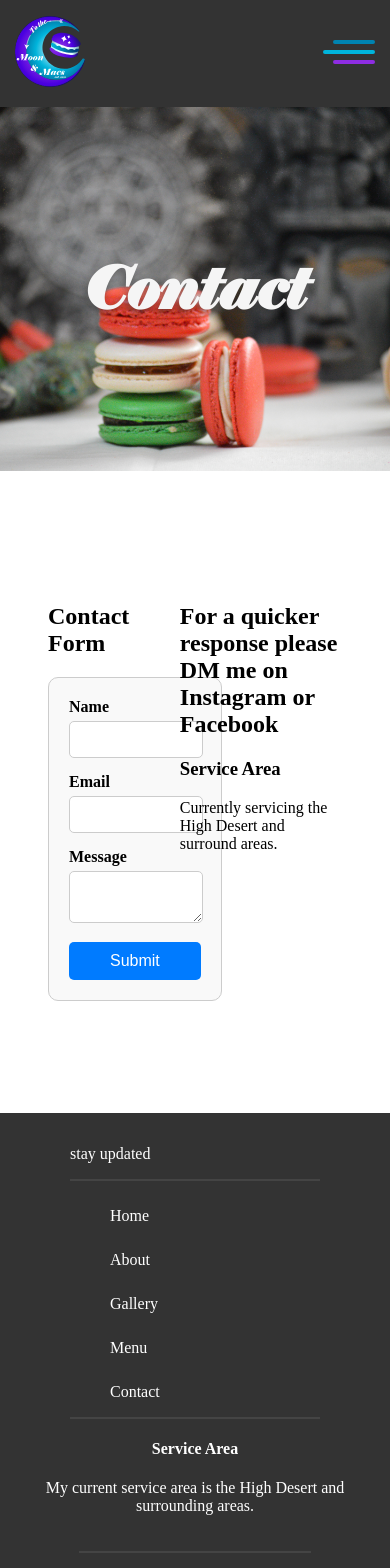
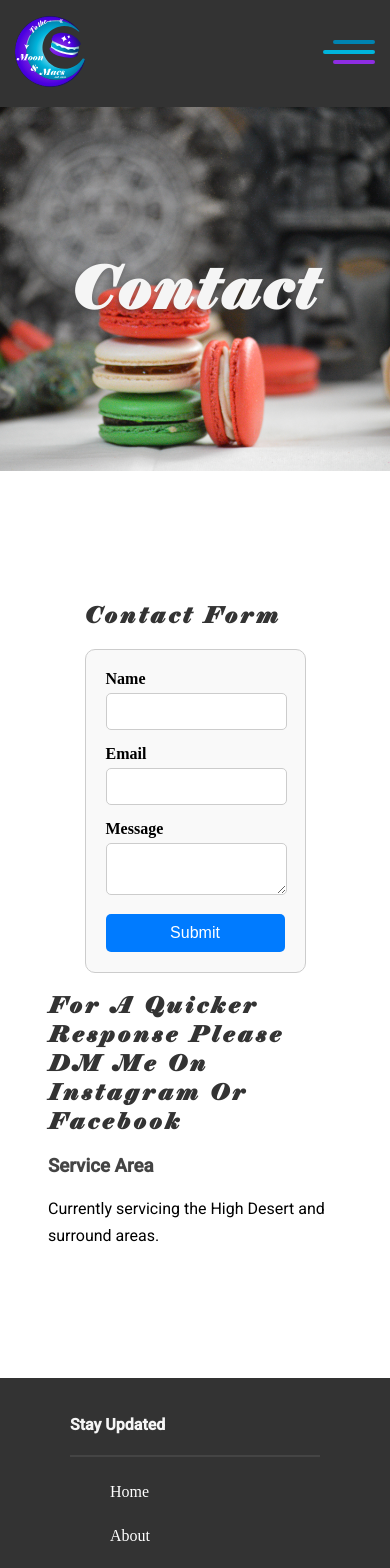
Before and after one commit to Aleroms/MoonyMacs, a React (Vite) app: page /contact in a window 390 px wide. Shown: the top 1568 px of the page. Built offline with nearby package versions, Linux system fonts and the light colour scheme.

Commit message:
added elephant font to headers and fixes some responsiveness issues

```diff
--- a/index.html
+++ b/index.html
@@ -1,8 +1,14 @@
-<!doctype html>
+<!DOCTYPE html>
 <html lang="en">
   <head>
     <meta charset="UTF-8" />
     <link rel="icon" type="image/svg+xml" href="/favicon.ico" />
+    <link rel="preconnect" href="https://fonts.googleapis.com" />
+    <link rel="preconnect" href="https://fonts.gstatic.com" crossorigin />
+    <link
+      href="https://fonts.googleapis.com/css2?family=Roboto:ital,wght@0,400;0,500;1,400&display=swap"
+      rel="stylesheet"
+    />
     <meta name="viewport" content="width=device-width, initial-scale=1.0" />
     <title>To the Moon & Macs</title>
   </head>
--- a/src/App.css
+++ b/src/App.css
@@ -2,3 +2,24 @@ body {
   margin: 0;
   padding: 0;
 }
+
+h1,
+h2 {
+  font-family: "Elephant", serif;
+  letter-spacing: 0.225rem;
+  font-size: 2.625rem;
+  color: #333;
+  text-transform: capitalize;
+}
+h3,
+h4 {
+  font-family: "Roboto", sans-serif;
+  text-transform: capitalize;
+  color: #444;
+}
+
+p {
+  font-family: "Roboto", "Gill Sans", "Gill Sans MT", Calibri, "Trebuchet MS",
+    sans-serif;
+    line-height: 1.7rem;
+}
--- a/src/components/Banner/Banner.css
+++ b/src/components/Banner/Banner.css
@@ -5,12 +5,12 @@
   justify-content: center;
   flex-direction: column;
   font-family: "Elephant", sans-serif;
-  color: whitesmoke;
   min-height: 300px;
 }
 .banner h1 {
   font-size: 5.625rem;
   text-shadow: -2px 3px 6px rgba(51, 51, 51, 0.54);
+  color: whitesmoke;
 }
 .banner p {
   font-family: 'Gill Sans', 'Gill Sans MT', Calibri, 'Trebuchet MS', sans-serif;
--- a/src/components/CallToAction/CallToAction.css
+++ b/src/components/CallToAction/CallToAction.css
@@ -15,4 +15,7 @@
     flex-direction: column-reverse;
     gap: 100px;
   }
+  .cta-item img {
+    width: 200px;
+  }
 }
--- a/src/components/CallToAction/CallToAction.tsx
+++ b/src/components/CallToAction/CallToAction.tsx
@@ -19,9 +19,7 @@ const CallToAction: React.FC = () => {
         {/* insert social media container here  */}
       </div>
       <div className="cta-item">
-        <div className="img-wrapper">
-          <img src="/logo/logoSvg.svg" alt="moonymacs" width={275} />
-        </div>
+        <img src="/logo/logoSvg.svg" alt="moonymacs" width={275} />
       </div>
     </section>
   );
--- a/src/components/Footer/Footer.css
+++ b/src/components/Footer/Footer.css
@@ -5,7 +5,10 @@ footer {
   align-items: center;
   justify-content: space-evenly;
   background-color: #333;
-  color: white;
+  color: whitesmoke;
+}
+footer h4{
+  color: whitesmoke;
 }
 
 .footer-item {
--- a/src/components/Footer/Footer.tsx
+++ b/src/components/Footer/Footer.tsx
@@ -8,7 +8,7 @@ const Footer: React.FC = () => {
     <>
       <footer>
         <div className="footer-item">
-          <p>stay updated</p>
+          <h4>stay updated</h4>
           {/* insert social media container here  */}
         </div>
         <div className="footer-item">
--- a/src/components/Form/ContactForm.css
+++ b/src/components/Form/ContactForm.css
@@ -1,5 +1,5 @@
 .contact-form-container {
-  width: 100%;
+  /* width: 100%; */
   max-width: 600px;
   /* margin: 0 auto; */
   padding: 20px;
--- a/src/components/Introduction/Introduction.tsx
+++ b/src/components/Introduction/Introduction.tsx
@@ -4,8 +4,8 @@ const Introduction: React.FC = () => {
   return (
     <section className="introduction">
       <div className="centered-text">
-        <h4>subtitle information</h4>
-        <h1>Centered textual information</h1>
+        <h2>Centered textual information</h2>
+        <h3>subtitle information</h3>
         <p className="introduction-paragraph">
           Lorem ipsum dolor sit amet, consectetur adipisicing elit. Accusantium
           dolor ipsam expedita at? Animi qui aperiam ducimus, asperiores dolores
--- a/src/components/Testimonials/Testimonials.css
+++ b/src/components/Testimonials/Testimonials.css
@@ -4,3 +4,6 @@
   color: whitesmoke;
   text-align: center;
 }
+.testimonials h2 {
+  color: whitesmoke;
+}
--- a/src/views/Contact/Contact.css
+++ b/src/views/Contact/Contact.css
@@ -6,4 +6,22 @@
 .contact-item {
   flex: 1;
   max-width: 700px;
+  margin: 0 0.625rem;
+  padding: 0.625rem;
 }
+
+@media (max-width: 1000px) {
+  .contact-container {
+    flex-direction: column;
+    align-items: center;
+  }
+}
+@media (max-width: 500px) {
+  h2 {
+    font-size: 22px !important;
+  }
+  .contact-item{
+    padding: 0;
+    margin: 0;
+  }
+}
--- a/src/views/Contact/Contact.tsx
+++ b/src/views/Contact/Contact.tsx
@@ -11,7 +11,7 @@ const Contact: React.FC = () => {
           <h2 style={{ display: "inline-block" }}>Contact Form</h2>
           <ContactForm />
         </div>
-        <div>
+        <div className="contact-item">
           <h2>For a quicker response please DM me on Instagram or Facebook</h2>
           {/* insert social media container here  */}
           <h3>Service Area</h3>
```
